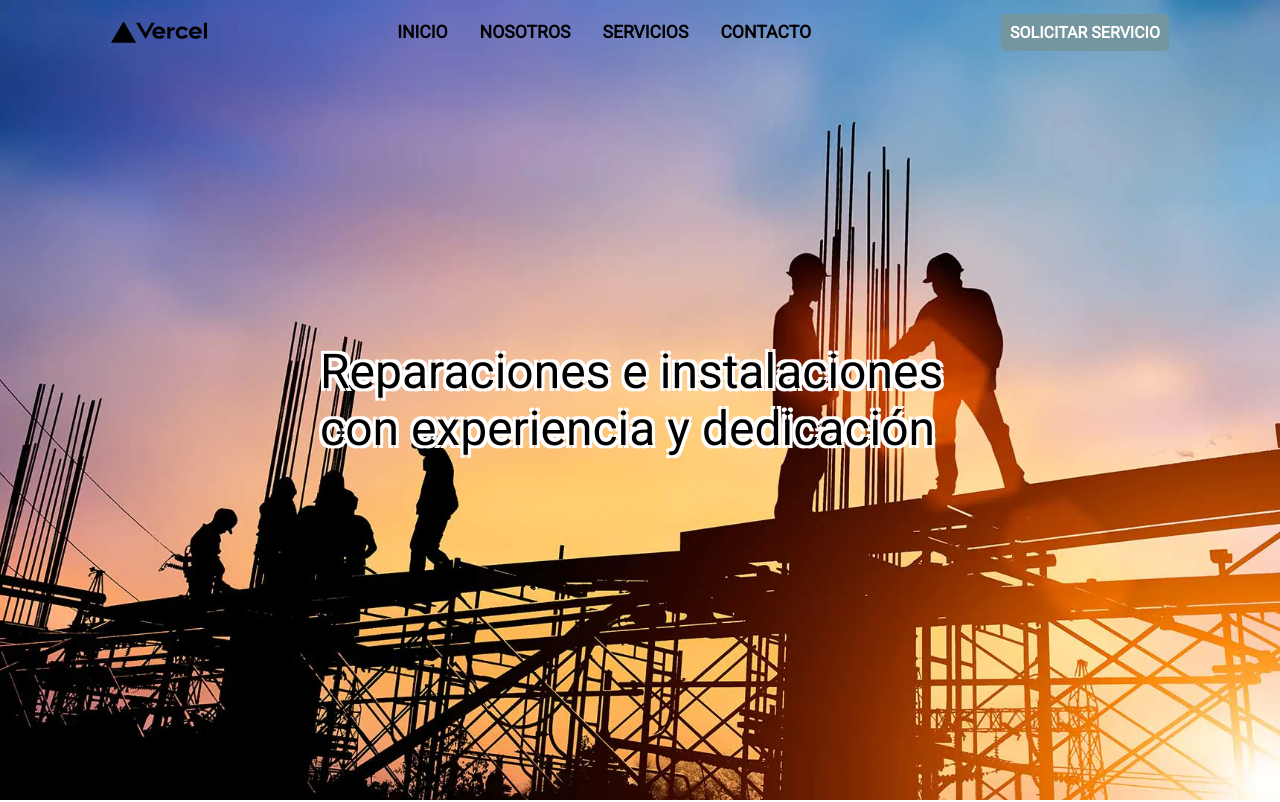
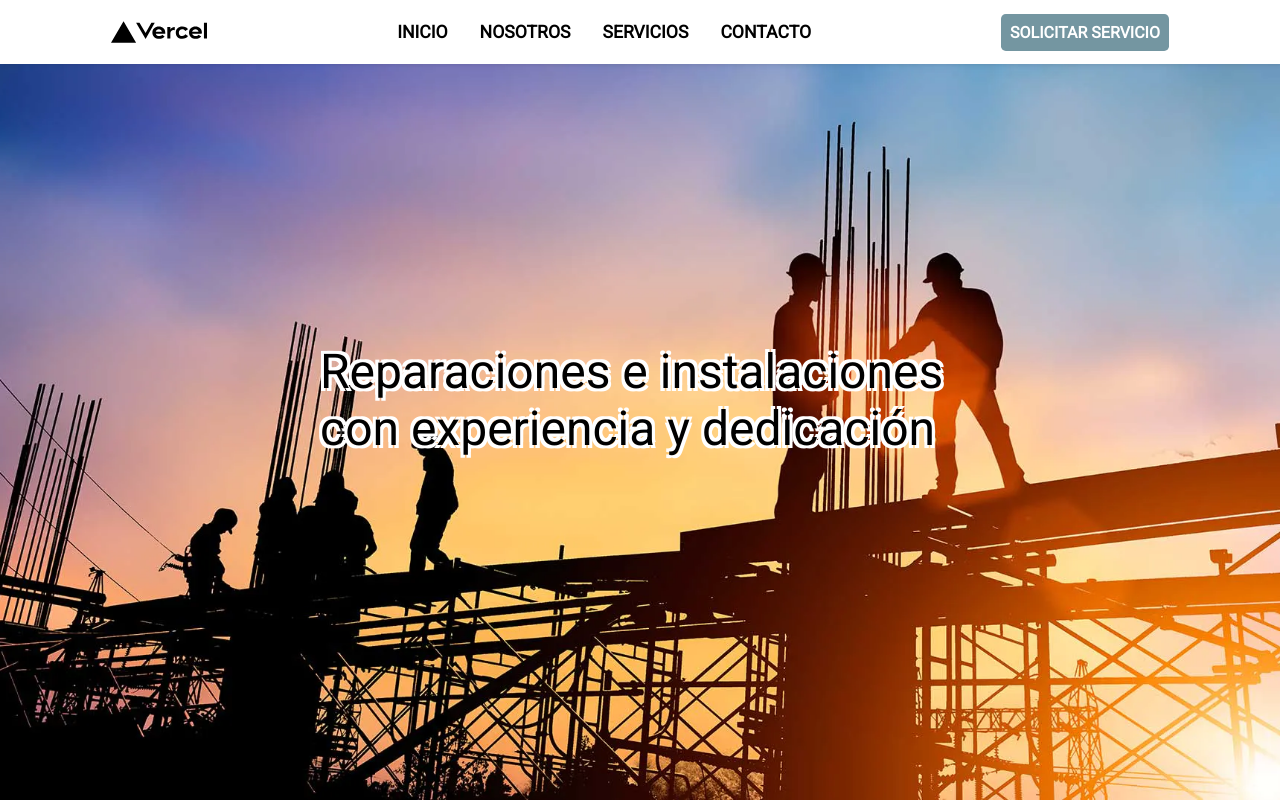
Before and after one commit to edsoncuno/my-maestro, a Next.js app: page / in a window 1280 px wide. Shown: the top 802 px of the page. Built offline with nearby package versions, Linux system fonts and the light colour scheme.

Commit message:
arreglando header

```diff
--- a/src/components/header/Header.js
+++ b/src/components/header/Header.js
@@ -5,9 +5,7 @@ import { useState, useEffect } from "react";
 export default function App() {
   const [isShowingSideBar, setIsShowingSideBar] = useState(false);
   const [isScrolling, setIsScrolling] = useState(false);
-  const [windowWidth, setWindowWidth] = useState(window.innerWidth);
-  //document.documentElement.clientWidth;
-  // window.innerWidth
+  const [windowWidth, setWindowWidth] = useState(0);
 
   const sections = [
     { href: "#section-inicio", name: "INICIO" },
@@ -34,17 +32,12 @@ export default function App() {
       }
     };
     window.addEventListener("scroll", handleScroll);
+
+    //if (typeof window !== "undefined") {}
     function handleResize() {
-      if (typeof window !== "undefined") {
-        setWindowWidth(window.innerWidth);
-      }
+      setWindowWidth(window.innerWidth);
     }
     window.addEventListener("resize", handleResize);
-    return () => {
-      // Limpia el listener del evento cuando el componente se desmonta
-      window.removeEventListener("scroll", handleScroll);
-      window.removeEventListener("resize", handleResize);
-    };
   }, []);
 
   function scrollToSection(event) {
```
